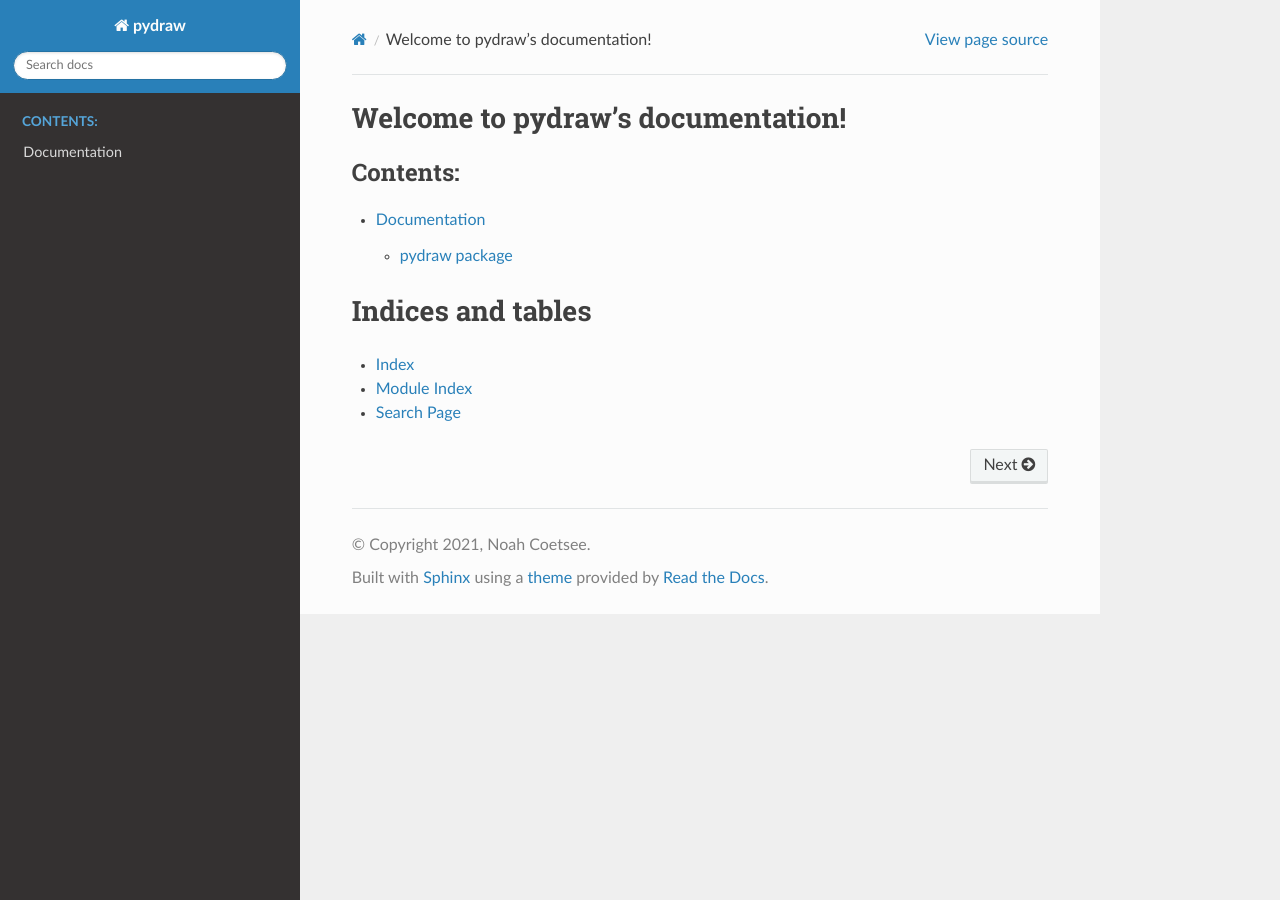
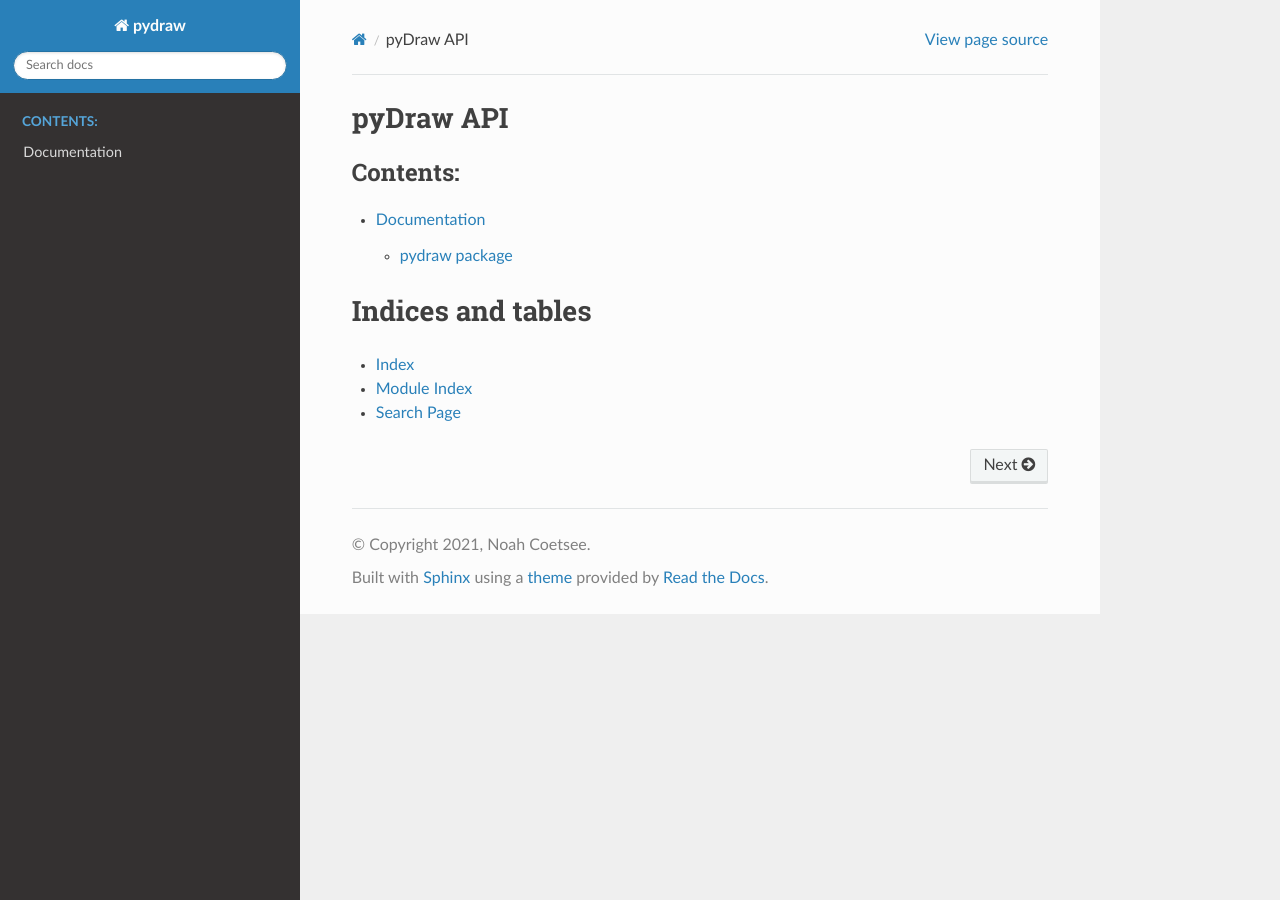
Before and after one commit to pydraw/pydraw, a Sphinx documentation site: the page built from docs/source/index.rst, in a window 1280 px wide. Built offline with Sphinx 7.4.7 and the Read the Docs theme 2.0.0, drawn with Linux system fonts in a browser that asks for light colours.

Commit message:
Update Documentation for 1.3.0

```diff
--- a/docs/source/conf.py
+++ b/docs/source/conf.py
@@ -23,7 +23,7 @@ copyright = '2021, Noah Coetsee'
 author = 'Noah Coetsee'
 
 # The full version, including alpha/beta/rc tags
-release = '1.0.0'
+release = '1.3.0'
 
 
 # -- General configuration ---------------------------------------------------
--- a/docs/source/index.rst
+++ b/docs/source/index.rst
@@ -3,7 +3,7 @@
    You can adapt this file completely to your liking, but it should at least
    contain the root `toctree` directive.
 
-Welcome to pydraw's documentation!
+pyDraw API
 ==================================
 
 .. toctree::
```
Also changed, not shown: 6 other files.
